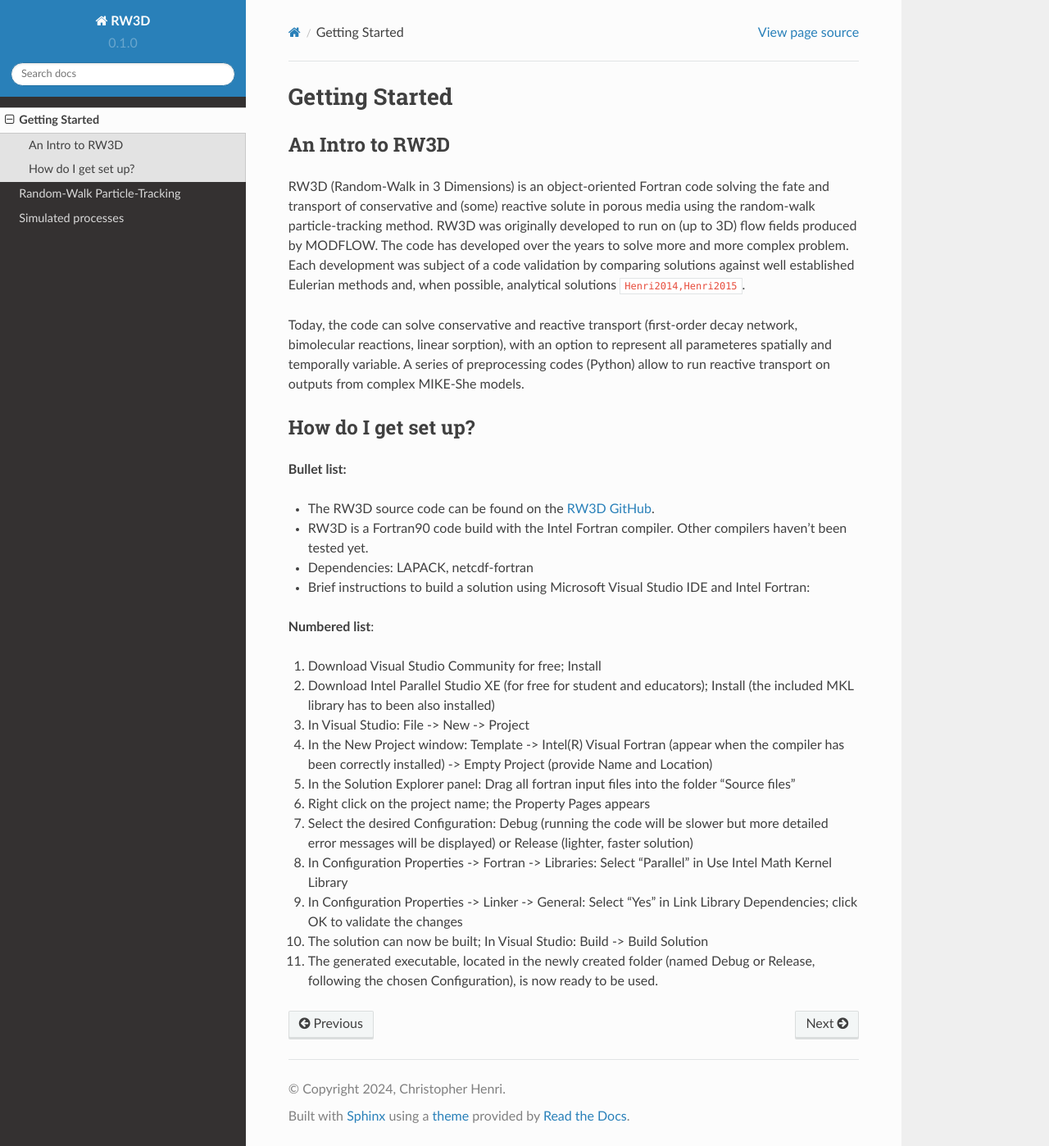
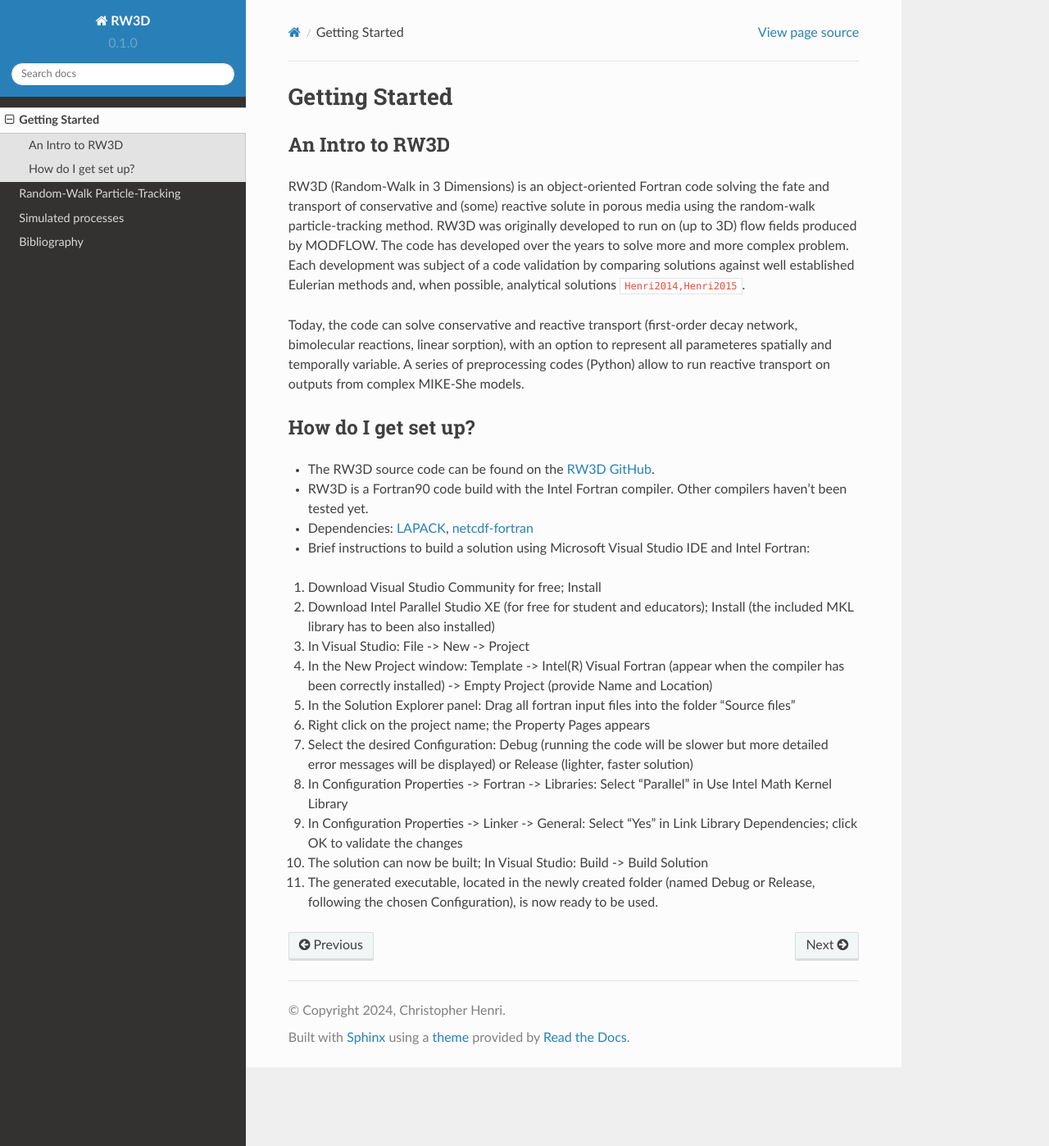
Before and after one commit to chrishenri/rw3d_manual, a Sphinx documentation site: the page built from docs/source/intro.rst, in a window 1280 px wide and 1398 px high. Shown: the whole window at 82% size. Built offline with Sphinx 7.4.7 and the Read the Docs theme 2.0.0, drawn with Linux system fonts in a browser that asks for light colours; pages that are not in the unit, such as notebooks, are missing from menus; cross-references to code outside the pages are shown as plain code.

Commit message:
add biblio

```diff
--- a/docs/source/intro.rst
+++ b/docs/source/intro.rst
@@ -17,14 +17,10 @@ A series of preprocessing codes (Python) allow to run reactive transport on outp
 How do I get set up?
 ----------------
 
-**Bullet list:**
-
 - The RW3D source code can be found on the `RW3D GitHub <https://github.com/upc-ghs/RW3D>`_.
 - RW3D is a Fortran90 code build with the Intel Fortran compiler. Other compilers haven't been tested yet.
-- Dependencies: LAPACK, netcdf-fortran
+- Dependencies: `LAPACK <https://www.netlib.org/lapack/>`_, `netcdf-fortran <https://docs.unidata.ucar.edu/netcdf-fortran/current/>`_
 - Brief instructions to build a solution using Microsoft Visual Studio IDE and Intel Fortran:
-
-**Numbered list**:
 
 #. Download Visual Studio Community for free; Install
 #. Download Intel Parallel Studio XE (for free for student and educators); Install (the included MKL library has to been also installed)
```
Also changed, not shown: docs/source/bibliography.rst (renamed from docs/source/bib.rst).
